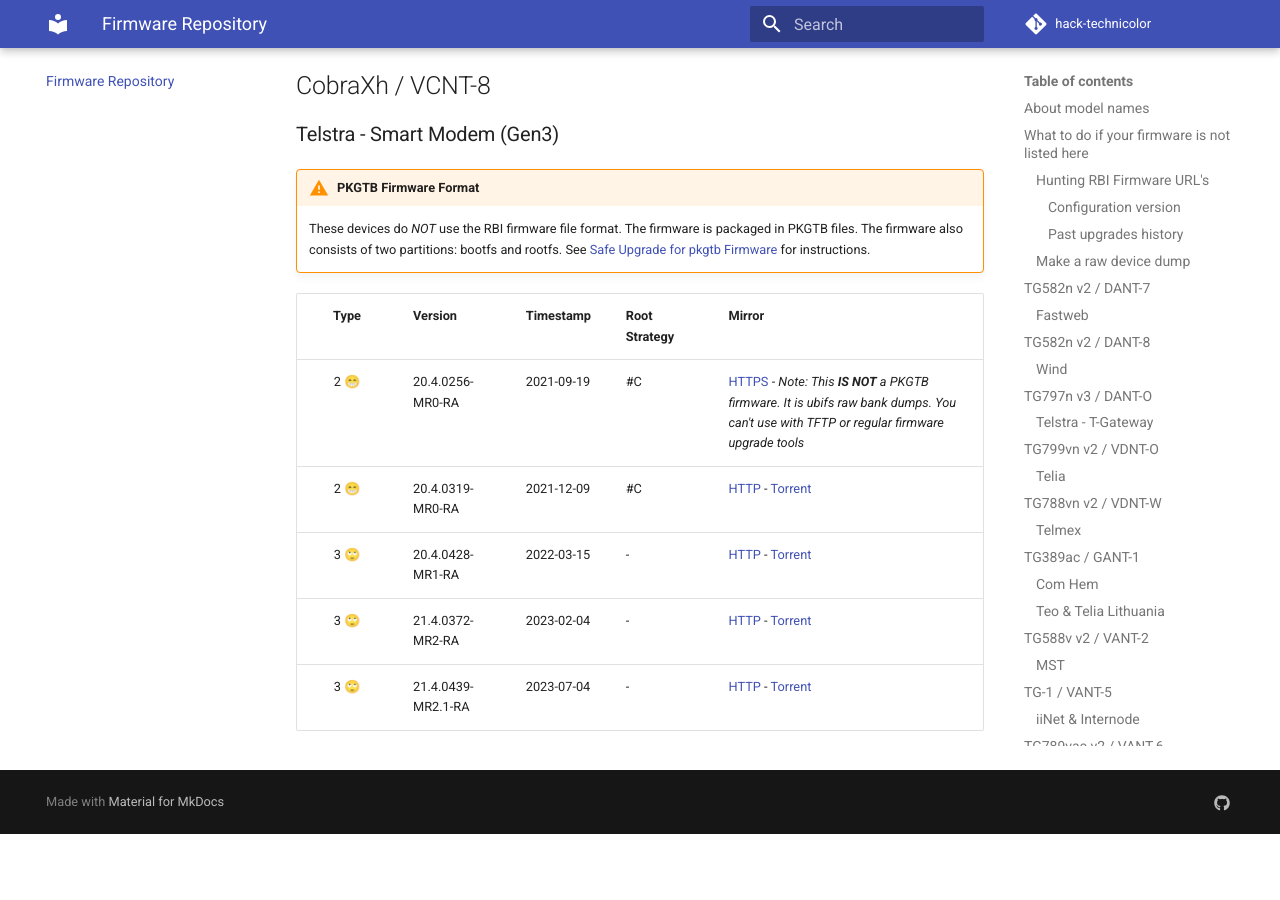
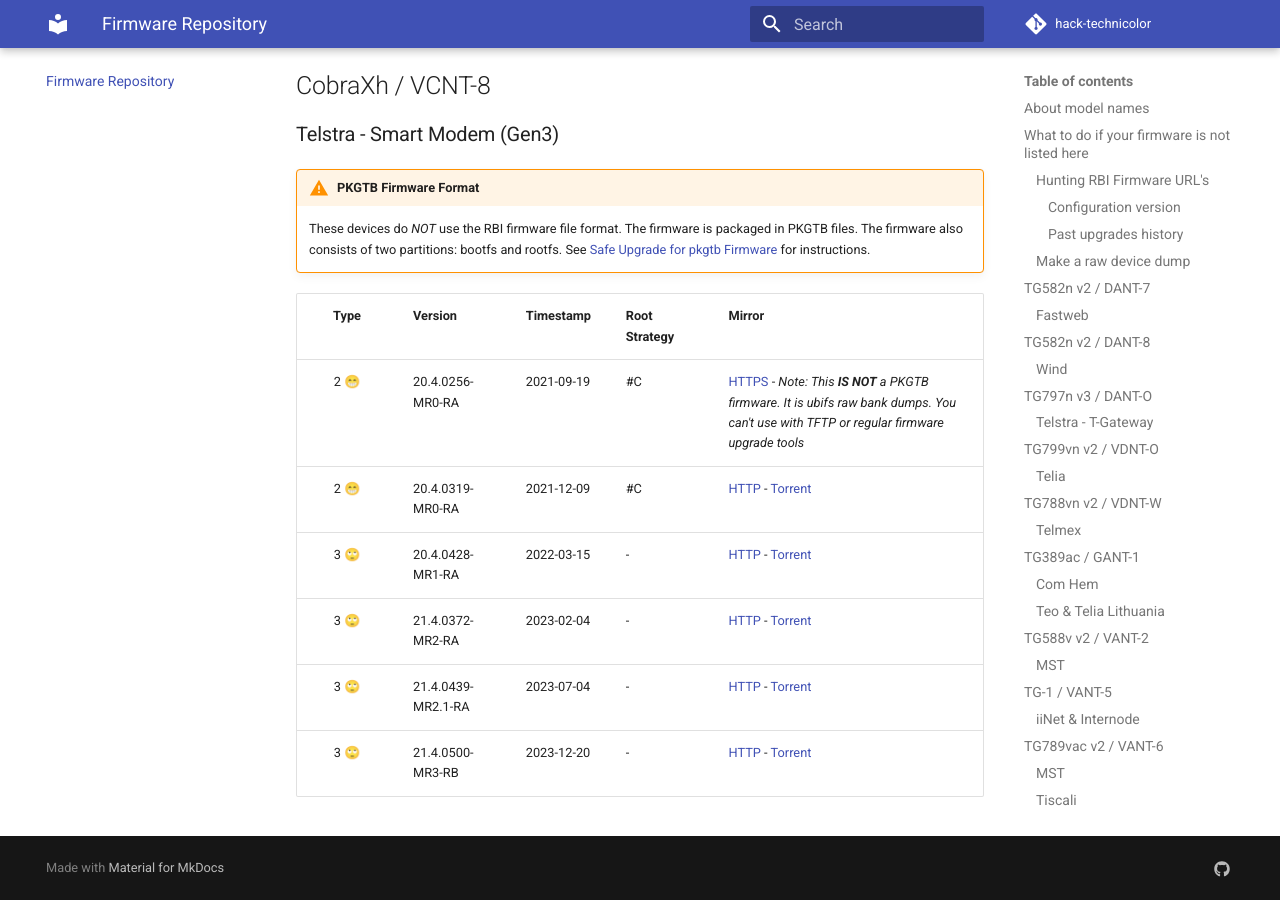
Before and after one commit to hack-technicolor/hack-technicolor, an MkDocs documentation site: the page built from docs/Repository.md, in a window 1280 px wide and 900 px high, scrolled down 28464 px. Built offline with MkDocs 1.6.1 and Material for MkDocs 9.7.7, drawn with Linux system fonts in a browser that asks for light colours; comment, search, counter and statistics services are not loaded; before the commit the page ends 29298 px from its top, so only the background shows below that.

Commit message:
Added VCNT-8 21.4.0500-MR3-RB firmware (#325)
* Added VCNT-8 21.5.0500-MR3-RB firmware

* Applied commit e3345f0 to wrong version of Repository.md

```diff
--- a/docs/Repository.md
+++ b/docs/Repository.md
@@ -751,3 +751,4 @@
 | 3 🙄   | 20.4.0428-MR1-RA | 2022-03-15 | -             | [HTTP](http://fwstore.bdms.telstra.net/Technicolor_vcnt-8_20.4.428-2-3-MR1-RA/bcmVCNT-8_nand_squashfs_update-20.4.428-2-3-MR1-RA-signed.pkgtb) - [Torrent](https://github.com/hack-technicolor/hack-technicolor/blob/master/torrents/vcnt-8/bcmVCNT-8_nand_squashfs_update-20.4.428-2-3-MR1-RA-signed.pkgtb.torrent?raw=true) |
 | 3 🙄   | 21.4.0372-MR2-RA | 2023-02-04 | -             | [HTTP](http://fwstore.bdms.telstra.net/Technicolor_vcnt-8_21.4-372-2-i4-MR2-RA/vcnt-8_telstra_21.4-372-2-i4-MR2-RA-signed-bcmVCNT-8_nand_squashfs_update.pkgtb) - [Torrent](https://github.com/hack-technicolor/hack-technicolor/blob/master/torrents/vcnt-8/vcnt-8_telstra_21.4-372-2-i4-MR2-RA-signed-bcmVCNT-8_nand_squashfs_update.pkgtb.torrent?raw=true) |
 | 3 🙄   | 21.4.0439-MR2.1-RA | 2023-07-04 | -             | [HTTP](http://fwstore.bdms.telstra.net/Technicolor_vcnt-8_21.4.0439-MR2.1-RA/vcnt-8_telstra_21.4-439-2-i2-signed-21.4.0439-MR2.1-RA.pkgtb) - [Torrent](https://github.com/hack-technicolor/hack-technicolor/blob/master/torrents/vcnt-8/vcnt-8_telstra_21.4-439-2-i2-signed-21.4.0439-MR2.1-RA.pkgtb.torrent?raw=true) |
+| 3 🙄   | 21.4.0500-MR3-RB | 2023-12-20 | -             | [HTTP](http://fwstore.bdms.telstra.net/Technicolor_vcnt-8_21.4.0500-MR3-RB/vcnt-8_telstra%4021.4-500-2-i3-signed-VCNT-8_21.4.0500-MR3-RB.pkgtb) - [Torrent](https://github.com/hack-technicolor/hack-technicolor/blob/master/torrents/vcnt-8/vcnt-8_telstra%4021.4-500-2-i3-signed-VCNT-8_21.4.0500-MR3-RB.pkgtb.torrent?raw=true) |
```
Also changed, not shown: 1 other file.
